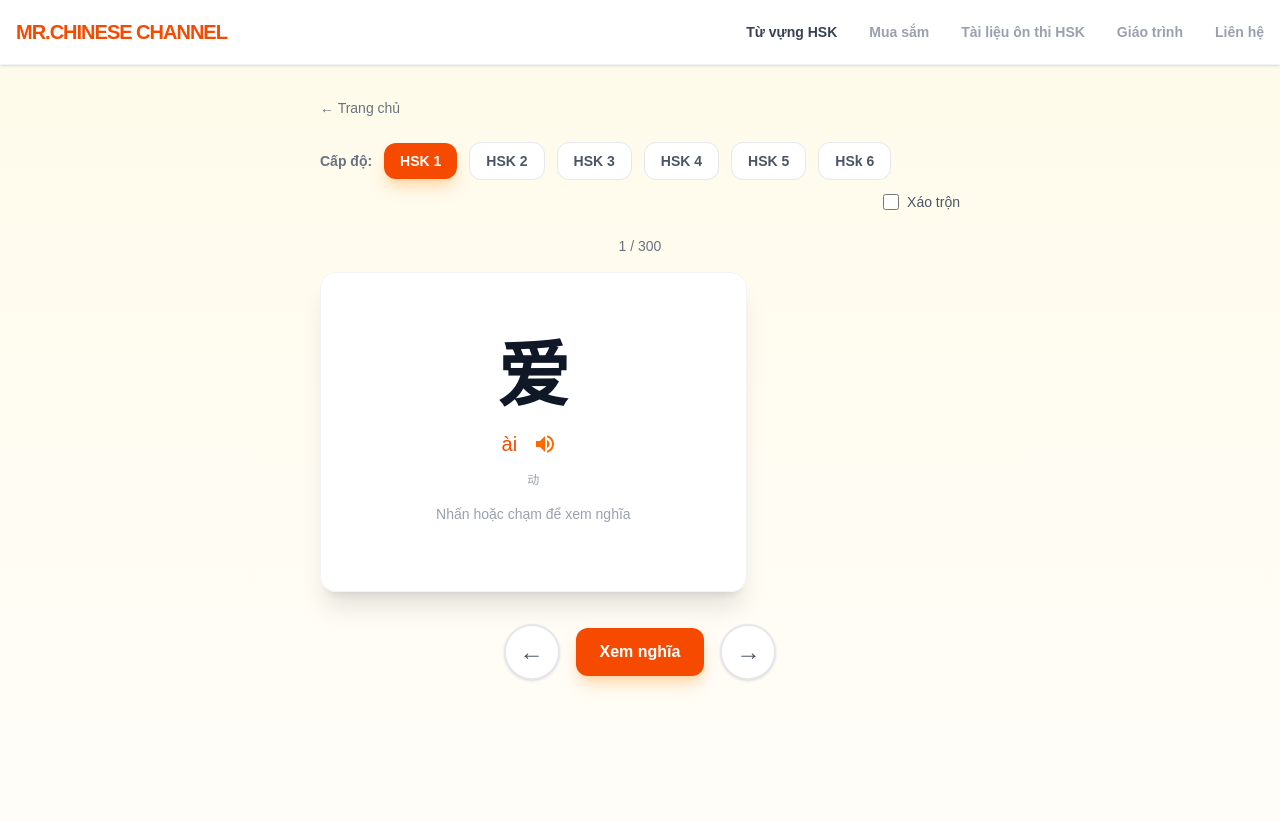
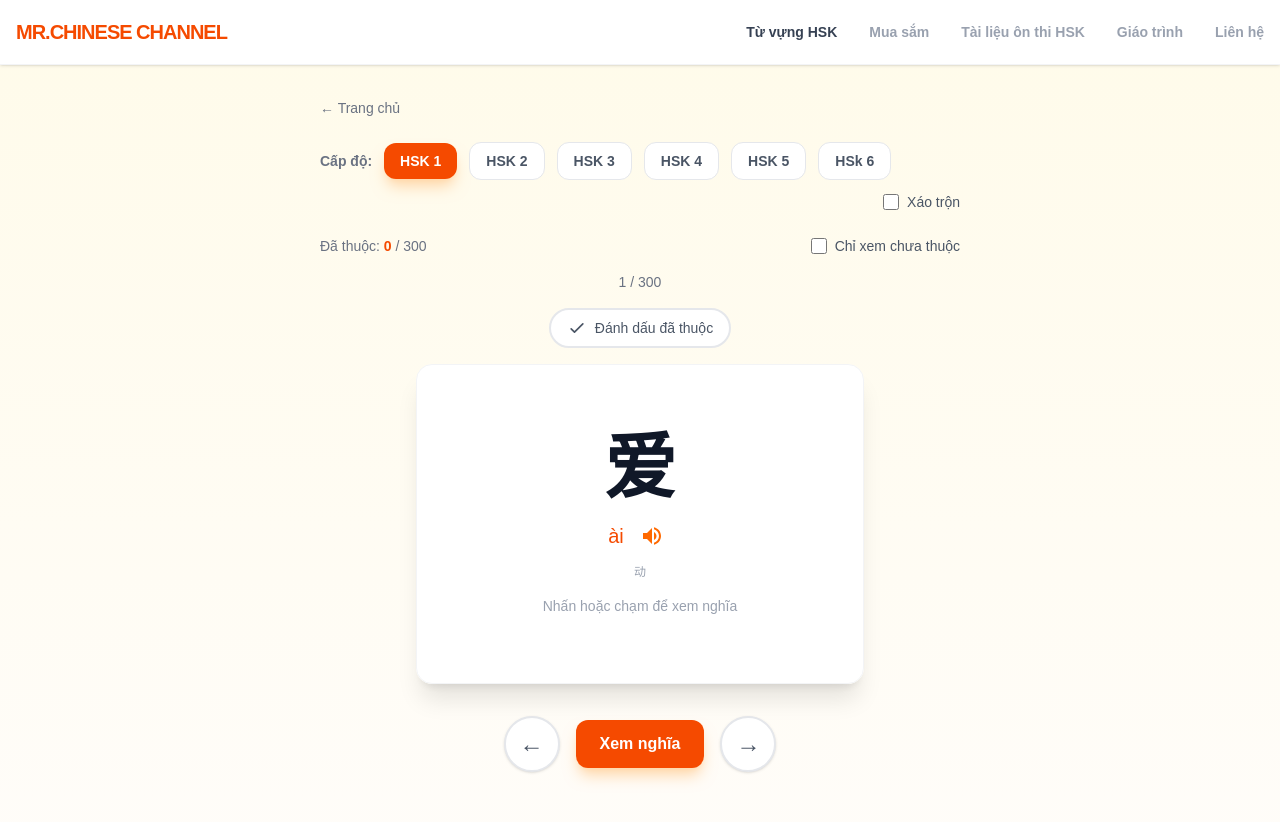
Before and after one commit to viendong194/learn-chinese, a Next.js app: page /vocab in a window 1280 px wide. Shown: the top 822 px of the page. Built offline with nearby package versions, Linux system fonts and the light colour scheme.

Commit message:
add learn by heart

```diff
--- a/src/app/vocab/VocabClientPage.js
+++ b/src/app/vocab/VocabClientPage.js
@@ -1,12 +1,44 @@
 "use client";
 
-import { useState, useMemo, useCallback } from 'react';
+import { useState, useMemo, useCallback, useEffect } from 'react';
 import Link from 'next/link';
+
+const STORAGE_KEY = 'hsk-vocab-learned';
+
+function getWordId(level, item) {
+  return `${level}-${item.stt}`;
+}
+
+function loadLearnedIds() {
+  if (typeof window === 'undefined') return new Set();
+  try {
+    const raw = window.localStorage.getItem(STORAGE_KEY);
+    const arr = raw ? JSON.parse(raw) : [];
+    return new Set(Array.isArray(arr) ? arr : []);
+  } catch {
+    return new Set();
+  }
+}
+
+function saveLearnedIds(ids) {
+  if (typeof window === 'undefined') return;
+  try {
+    window.localStorage.setItem(STORAGE_KEY, JSON.stringify([...ids]));
+  } catch (_) {}
+}
 
 function SpeakerIcon({ className }) {
   return (
     <svg className={className} fill="currentColor" viewBox="0 0 24 24" aria-hidden>
       <path d="M3 9v6h4l5 5V4L7 9H3zm13.5 3c0-1.77-1.02-3.29-2.5-4.03v8.05c1.48-.73 2.5-2.25 2.5-4.02zM14 3.23v2.06c2.89.86 5 3.54 5 6.71s-2.11 5.85-5 6.71v2.06c4.01-.91 7-4.49 7-8.77s-2.99-7.86-7-8.77z" />
+    </svg>
+  );
+}
+
+function CheckIcon({ className }) {
+  return (
+    <svg className={className} fill="none" stroke="currentColor" viewBox="0 0 24 24">
+      <path strokeLinecap="round" strokeLinejoin="round" strokeWidth={2} d="M5 13l4 4L19 7" />
     </svg>
   );
 }
@@ -17,6 +49,12 @@ export default function VocabClientPage({ levels, vocab }) {
   const [flipped, setFlipped] = useState(false);
   const [shuffle, setShuffle] = useState(false);
   const [speaking, setSpeaking] = useState(false);
+  const [learnedIds, setLearnedIds] = useState(() => new Set());
+  const [hideLearned, setHideLearned] = useState(false);
+
+  useEffect(() => {
+    setLearnedIds(loadLearnedIds());
+  }, []);
 
   const speak = useCallback((text) => {
     if (!text || typeof window === 'undefined' || !window.speechSynthesis) return;
@@ -29,7 +67,7 @@ export default function VocabClientPage({ levels, vocab }) {
     window.speechSynthesis.speak(u);
   }, []);
 
-  const list = useMemo(() => {
+  const rawList = useMemo(() => {
     const arr = vocab[selectedLevel] || [];
     if (shuffle) {
       const copy = [...arr];
@@ -42,8 +80,33 @@ export default function VocabClientPage({ levels, vocab }) {
     return arr;
   }, [selectedLevel, vocab, shuffle]);
 
+  const list = useMemo(() => {
+    if (!hideLearned) return rawList;
+    return rawList.filter((item) => !learnedIds.has(getWordId(selectedLevel, item)));
+  }, [rawList, hideLearned, learnedIds, selectedLevel]);
+
   const current = list[index];
   const total = list.length;
+
+  const learnedCount = useMemo(() => {
+    return rawList.filter((item) => learnedIds.has(getWordId(selectedLevel, item))).length;
+  }, [rawList, learnedIds, selectedLevel]);
+
+  const isCurrentLearned = current ? learnedIds.has(getWordId(selectedLevel, current)) : false;
+
+  const toggleLearned = useCallback((e) => {
+    e?.stopPropagation();
+    if (!current) return;
+    const id = getWordId(selectedLevel, current);
+    setLearnedIds((prev) => {
+      const next = new Set(prev);
+      if (next.has(id)) next.delete(id);
+      else next.add(id);
+      saveLearnedIds(next);
+      return next;
+    });
+    if (hideLearned && index >= total - 1) setIndex(Math.max(0, total - 2));
+  }, [current, selectedLevel, hideLearned, total, index]);
 
   const goPrev = () => {
     setIndex((i) => (i <= 0 ? total - 1 : i - 1));
@@ -55,10 +118,27 @@ export default function VocabClientPage({ levels, vocab }) {
   };
 
   if (!current) {
+    const allLearned = hideLearned && list.length === 0 && rawList.length > 0;
     return (
       <div className="min-h-screen bg-gray-50 flex flex-col items-center justify-center p-4">
-        <p className="text-gray-500 mb-4">Chưa có dữ liệu từ vựng. Chạy: node scripts/excel-to-json.js</p>
-        <Link href="/" className="text-orange-600 font-medium hover:underline">← Về trang chủ</Link>
+        {allLearned ? (
+          <>
+            <p className="text-gray-700 font-medium mb-2">Bạn đã thuộc hết từ trong cấp độ này!</p>
+            <p className="text-gray-500 text-sm mb-4">Tắt &quot;Chỉ xem chưa thuộc&quot; để ôn lại toàn bộ.</p>
+            <button
+              type="button"
+              onClick={() => { setHideLearned(false); setIndex(0); }}
+              className="px-4 py-2 bg-orange-600 text-white rounded-xl font-medium hover:bg-orange-700"
+            >
+              Xem tất cả
+            </button>
+          </>
+        ) : (
+          <>
+            <p className="text-gray-500 mb-4">Chưa có dữ liệu từ vựng. Chạy: node scripts/excel-to-json.js</p>
+            <Link href="/" className="text-orange-600 font-medium hover:underline">← Về trang chủ</Link>
+          </>
+        )}
       </div>
     );
   }
@@ -106,14 +186,49 @@ export default function VocabClientPage({ levels, vocab }) {
           </label>
         </div>
 
+        {/* Learned filter + count */}
+        <div className="flex flex-wrap items-center justify-between gap-3 mb-4">
+          <p className="text-gray-500 text-sm">
+            Đã thuộc: <span className="font-bold text-orange-600">{learnedCount}</span> / {rawList.length}
+          </p>
+          <label className="flex items-center gap-2 cursor-pointer">
+            <input
+              type="checkbox"
+              checked={hideLearned}
+              onChange={(e) => {
+                setHideLearned(e.target.checked);
+                setIndex(0);
+              }}
+              className="w-4 h-4 rounded border-gray-300 text-orange-600 focus:ring-orange-500"
+            />
+            <span className="text-sm font-medium text-gray-600">Chỉ xem chưa thuộc</span>
+          </label>
+        </div>
+
         {/* Counter */}
         <p className="text-center text-gray-500 text-sm mb-4">
           {index + 1} / {total}
         </p>
 
+        {/* Đã thuộc button */}
+        <div className="flex justify-center mb-4">
+          <button
+            type="button"
+            onClick={toggleLearned}
+            className={`inline-flex items-center gap-2 px-4 py-2 rounded-full text-sm font-medium transition-all ${
+              isCurrentLearned
+                ? 'bg-green-500 text-white shadow-md'
+                : 'bg-white border-2 border-gray-200 text-gray-600 hover:border-green-400 hover:bg-green-50 hover:text-green-700'
+            }`}
+          >
+            <CheckIcon className="w-5 h-5" />
+            {isCurrentLearned ? 'Đã thuộc' : 'Đánh dấu đã thuộc'}
+          </button>
+        </div>
+
         {/* Flashcard */}
         <div
-          className="relative aspect-[4/3] max-h-[320px] cursor-pointer"
+          className="relative aspect-[4/3] max-h-[320px] w-full max-w-md mx-auto cursor-pointer"
           style={{ perspective: '1000px' }}
           onClick={() => setFlipped((f) => !f)}
         >
```
